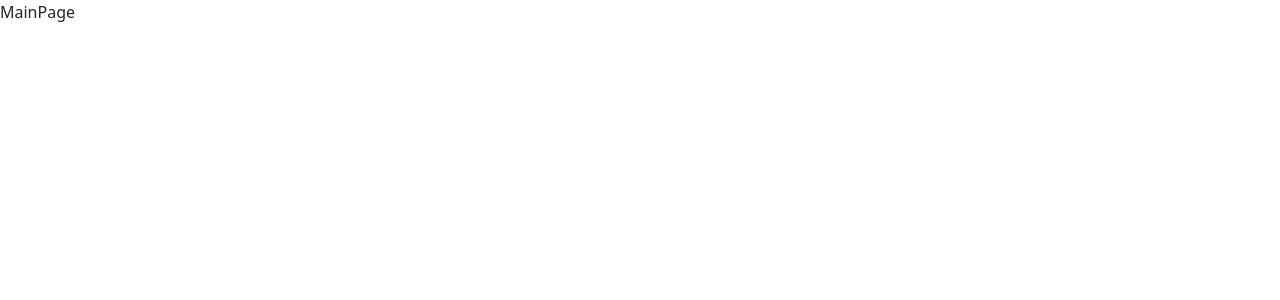
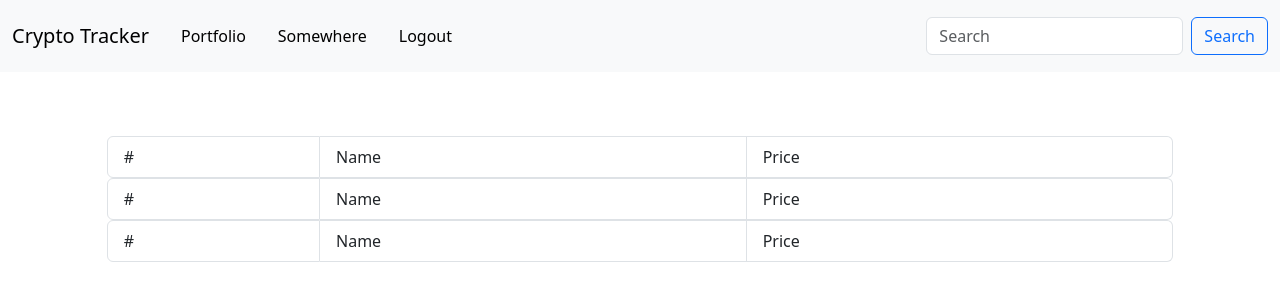
Before and after one commit to JBFernandez/Crypto-Portfolio-Tracker, a React (Vite) app in the folder client/: page /main in a window 1280 px wide. Shown: the top 300 px of the page. Built offline with nearby package versions, Linux system fonts and the light colour scheme.

Commit message:
Finished Login and Regsiter pages style and created Main and Portfolio pages

```diff
--- a/client/src/Pages/LoginPage.jsx
+++ b/client/src/Pages/LoginPage.jsx
@@ -1,11 +1,24 @@
 import React from 'react';
 import '../Pages/loginPage.css';
+import { Link } from "react-router-dom";
 
 export const LoginPage = () => {
+
+
+
+  const register = (e) => {
+    e.preventDefault();
+
+
+
+  }
+
+
+
   return (
     <div className='login-container'  >
 
-        <h1 id='title' className="badge text-bg-primary w-100" >
+        <h1 id='title' className="badge text-bg alert alert-dark w-100" >
           Login
         </h1>
 
@@ -26,6 +39,10 @@ export const LoginPage = () => {
         <button type="submit" className="btn btn-primary">Submit</button>
         </form>
 
+        <div className='register-container' style={{paddingTop:"5%"}} >
+          <div >Dont have an account  </div> <Link style={{paddingLeft:"1%"}} to={"/register"} > Register </Link>
+        </div>
+
     </div>
   )
 }
--- a/client/src/Pages/MainPage.jsx
+++ b/client/src/Pages/MainPage.jsx
@@ -1,7 +1,50 @@
 import React from 'react'
+import { Link } from 'react-router-dom'
+import { CryptoAsset } from '../components/CryptoAsset'
 
 export const MainPage = () => {
   return (
-    <div>MainPage</div>
+    <div className='main-container' >
+
+        <nav className="navbar navbar-expand-lg bg-body-tertiary">
+          <div className="container-fluid">
+            <a className="navbar-brand" href="#">Crypto Tracker</a>
+            <button className="navbar-toggler" type="button" data-bs-toggle="collapse" data-bs-target="#navbarSupportedContent" aria-controls="navbarSupportedContent" aria-expanded="false" aria-label="Toggle navigation">
+              <span className="navbar-toggler-icon"></span>
+            </button>
+            <div className="collapse navbar-collapse" id="navbarSupportedContent">
+              <ul className="navbar-nav me-auto mb-2 mb-lg-0">
+                <li className="nav-item">
+                  <a className="nav-link active" aria-current="page"> <Link  className='nav-link active' to={"/portfolio"}> Portfolio </Link> </a>
+                </li>
+                <li className="nav-item">
+                <a className="nav-link active" aria-current="page"> <Link  className='nav-link active' to={"/login"}> Somewhere </Link> </a>
+                </li>
+                <li className="nav-item">
+                <a className="nav-link active" aria-current="page"> <Link  className='nav-link active' to={"/login"}> Logout </Link> </a>
+                </li>
+              </ul>
+              <form className="d-flex" role="search">
+                <input className="form-control me-2" type="search" placeholder="Search" aria-label="Search"/>
+                <button className="btn btn-outline-primary" type="submit">Search</button>
+              </form>
+            </div>
+          </div>
+        </nav>
+
+        <ul className="list-group list-group-horizontal justify-content-md-center" style={{paddingTop:"5%"}} >
+          <li className="list-group-item  col-2">#</li>
+          <li className="list-group-item col-4">Name</li>
+          <li className="list-group-item col-4">Price</li>
+        </ul>
+
+
+
+        <CryptoAsset />
+        <CryptoAsset />
+
+
+
+    </div>
   )
 }
--- a/client/src/Pages/PortfolioPage.jsx
+++ b/client/src/Pages/PortfolioPage.jsx
@@ -1,7 +1,39 @@
 import React from 'react'
+import { Link } from 'react-router-dom'
+
 
 export const PortfolioPage = () => {
   return (
-    <div>PortfolioPage</div>
+    <div className='main-container' >
+
+        <nav className="navbar navbar-expand-lg bg-body-tertiary">
+          <div className="container-fluid">
+            <a className="navbar-brand" > <Link  className='nav-link active' to={"/main"}> { "Add user here:" } Portfolio </Link>  </a>
+            <button className="navbar-toggler" type="button" data-bs-toggle="collapse" data-bs-target="#navbarSupportedContent" aria-controls="navbarSupportedContent" aria-expanded="false" aria-label="Toggle navigation">
+              <span className="navbar-toggler-icon"></span>
+            </button>
+            <div className="collapse navbar-collapse" id="navbarSupportedContent">
+              <ul className="navbar-nav me-auto mb-2 mb-lg-0">
+                <li className="nav-item">
+                  <a className="nav-link active" aria-current="page"> <Link  className='nav-link active' to={"/main"}> Main </Link> </a>
+                </li>
+                <li className="nav-item">
+                <a className="nav-link active" aria-current="page"> <Link  className='nav-link active' to={"/login"}> Somewhere </Link> </a>
+                </li>
+                <li className="nav-item">
+                <a className="nav-link active" aria-current="page"> <Link  className='nav-link active' to={"/login"}> Logout </Link> </a>
+                </li>
+              </ul>
+              <form className="d-flex" role="search">
+                <input className="form-control me-2" type="search" placeholder="Search" aria-label="Search"/>
+                <button className="btn btn-outline-primary" type="submit">Search</button>
+              </form>
+            </div>
+          </div>
+        </nav>
+
+
+
+    </div>
   )
 }
--- a/client/src/Pages/RegisterPage.jsx
+++ b/client/src/Pages/RegisterPage.jsx
@@ -1,12 +1,14 @@
 import React from 'react'
 import '../Pages/loginPage.css'
+import { Link } from "react-router-dom";
+
 
 export const RegisterPage = () => {
   return (
 
     <div className='login-container'  >
 
-        <h1 id='title' className="badge text-bg-primary w-100" >
+        <h1 id='title' className="badge text-bg alert alert-dark w-100" >
           Register
         </h1>
         <form  className='form'>
@@ -32,6 +34,10 @@ export const RegisterPage = () => {
         <button type="submit" className="btn btn-primary">Submit</button>
         </form>
 
+        <div className='register-container' style={{paddingTop:"5%"}} >
+          <div >Already have an account  </div> <Link style={{paddingLeft:"1%"}} to={"/login"} > Login </Link>
+        </div>
+
     </div>
 
 
--- a/client/src/Pages/loginPage.css
+++ b/client/src/Pages/loginPage.css
@@ -9,3 +9,22 @@
     font-size: 250%;
 
 }
+
+.select {
+
+        color: black;
+        cursor: pointer;
+
+
+}
+
+.register-container{
+    display: flex;
+    flex-direction: row;
+}
+
+.select:hover {
+    color: blue;
+    text-decoration: underline blue;
+
+  }
--- /dev/null
+++ b/client/src/components/CryptoAsset.jsx
@@ -0,0 +1,13 @@
+import React from 'react'
+
+export const CryptoAsset = () => {
+  return (
+    <div>
+        <ul className="list-group list-group-horizontal justify-content-md-center"  >
+          <li className="list-group-item  col-2">#</li>
+          <li className="list-group-item col-4">Name</li>
+          <li className="list-group-item col-4">Price</li>
+        </ul>
+    </div>
+  )
+}
```
